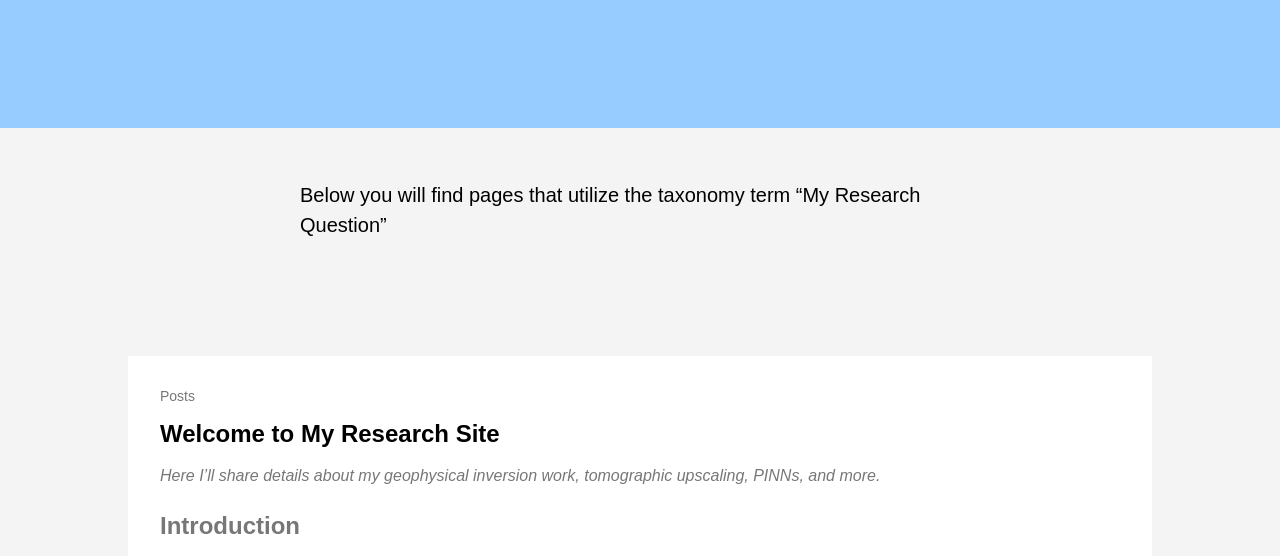
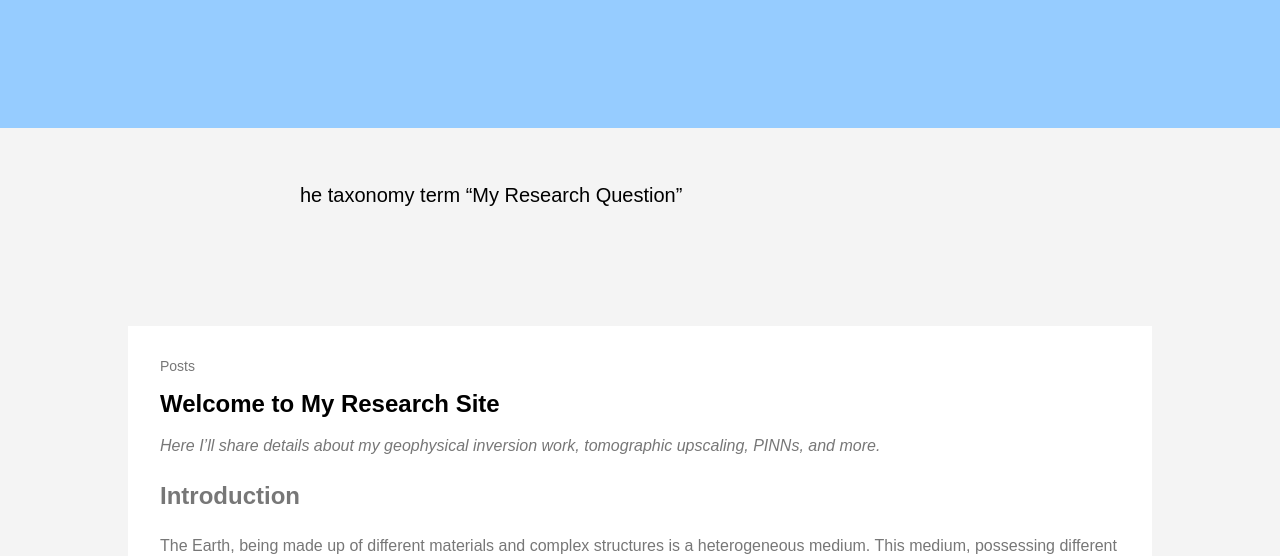
Before and after one commit to cctdd/cctdd.github.io, a plain HTML site: page tags/my-research-question/index.html in a window 1280 px wide. Shown: the part 245-801 px from the top of the page. Drawn offline with Linux system fonts and the light colour scheme.

Commit message:
Update index.html

```diff
--- a/tags/my-research-question/index.html
+++ b/tags/my-research-question/index.html
@@ -96,7 +96,7 @@
 
   <article class="cf pa3 pa4-m pa4-l">
     <div class="measure-wide-l center f4 lh-copy nested-copy-line-height nested-links black">
-      <p>Below you will find pages that utilize the taxonomy term “My Research Question”</p>
+      <p>he taxonomy term “My Research Question”</p>
     </div>
   </article>
   <div class="mw8 center">
```
